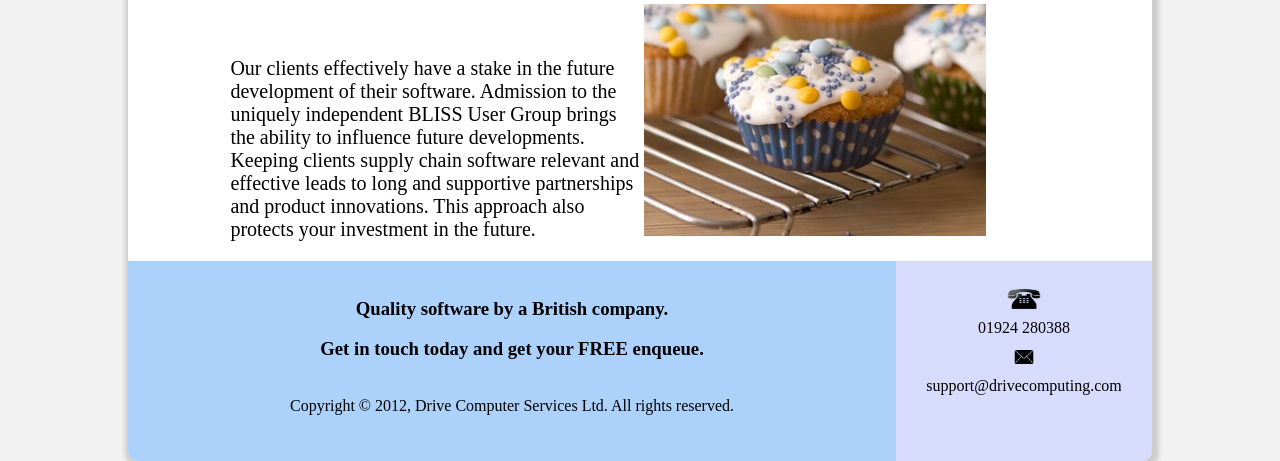
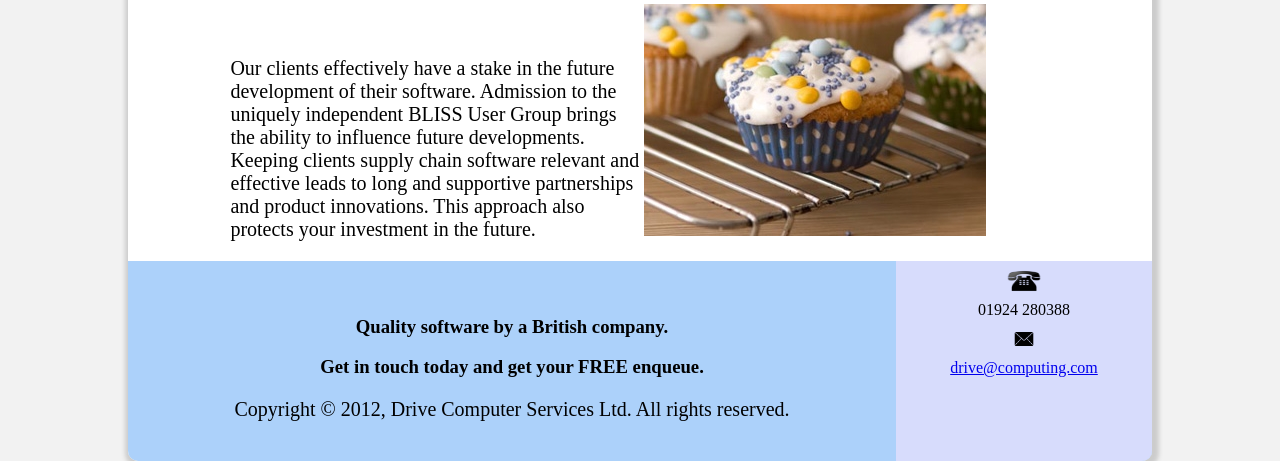
Before and after one commit to ayrton-saunders/project8, a PHP site: page /pages/aboutUs.php in a window 1280 px wide. Shown: the part 959-1420 px from the top of the page. Run offline with PHP 8.4, Linux system fonts and the light colour scheme.

Commit message:
made changes from the email icon to a new one and added the email link in footer.

```diff
--- a/includes/footer.php
+++ b/includes/footer.php
@@ -9,21 +9,18 @@ $modDate = "25/11/14";
 ?>
 <div id="footer">
     <div id="footerRight">
+        <img src="../images/telIcon.jpg" width="20%" height="20%">
         <br>
-        <img src="../images/telIcon.jpg" width="20%" height="20%">
-         <br>
         01924 280388
         <br>
         <img src="../images/emailIcon.jpg" width="20%" height="20%">
-         <br>
-        support@drivecomputing.com
         <br>
+        <a href="mailto:drive@computing.com">drive@computing.com</a>
     </div>
         <center>
-            <br>
+            <br><br>
             <h3>Quality software by a British company.</h3>
             <h3>Get in touch today and get your FREE enqueue.</h3>
-            <br>
-            Copyright © 2012, Drive Computer Services Ltd. All rights reserved.
+            <p>Copyright © 2012, Drive Computer Services Ltd. All rights reserved.</p>
         </center>
 </div>
```
